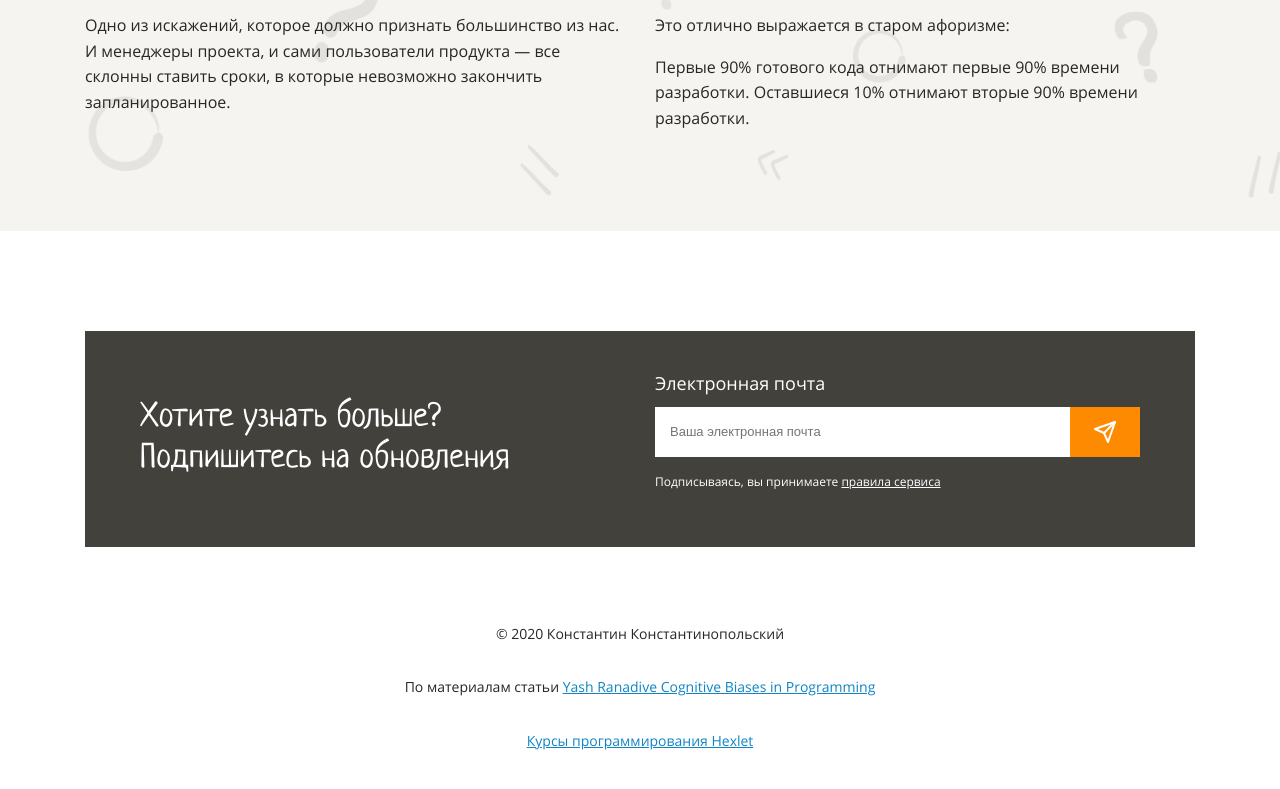
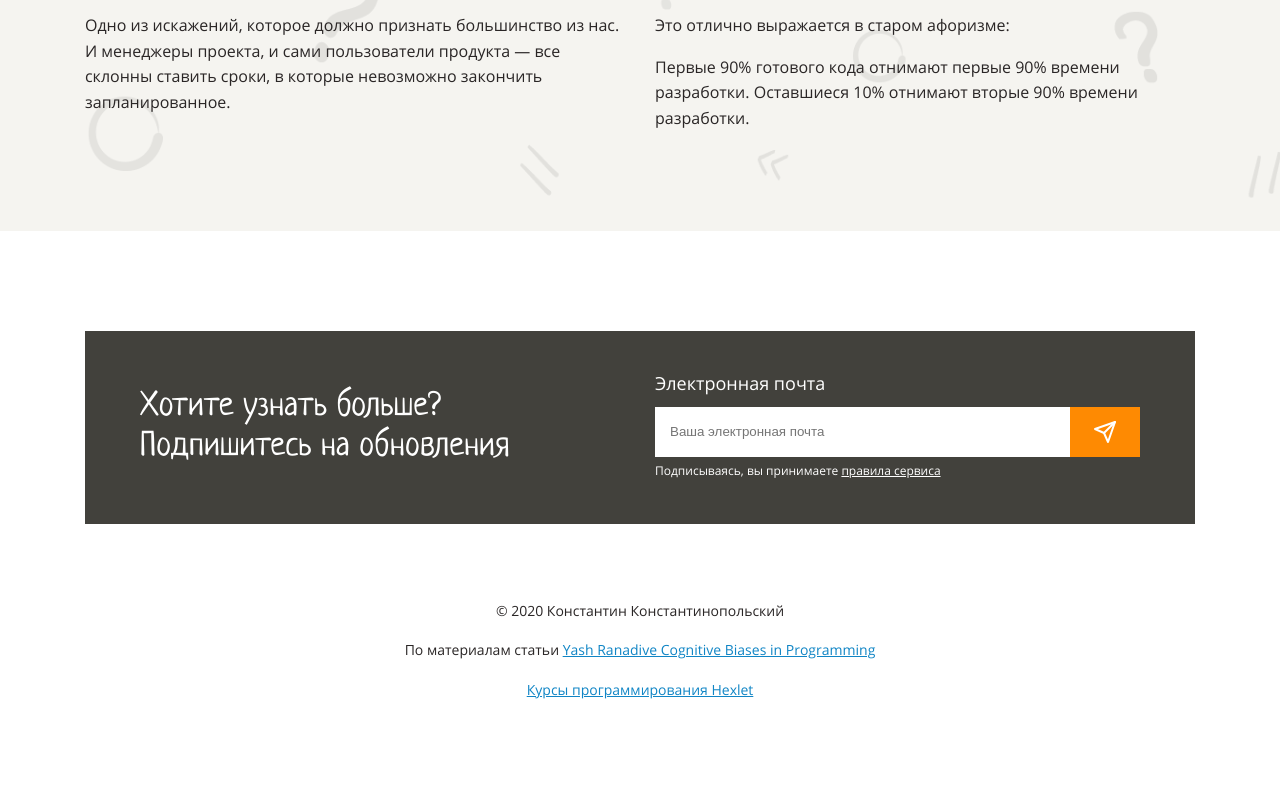
Before and after one commit to disheg/layout-designer-project-lvl1, a website: page src/index.html in a window 1280 px wide. Shown: the part 7023-7812 px from the top of the page. Drawn offline with Linux system fonts and the light colour scheme.

Commit message:
fix pixel perfect

```diff
--- a/src/index.html
+++ b/src/index.html
@@ -189,22 +189,20 @@
     <footer>
         <div class="container">
             <div class="footer-subscribe text-white bg-primary-dark">
-                <div class="col mr-30"><h3>Хотите узнать больше?<br>Подпишитесь на обновления</h3></div>
-                <div class="col">
-                    <form>
-                        <label class="form-label">Электронная почта</label>
-                        <div class="pos-r d-flex">
-                            <input placeholder="Ваша электронная почта" class="footer-input">
-                            <button class="form-btn primary"></button>
-                        </div>
-                    </form>
-                    <p class="fs-12">Подписываясь, вы принимаете <a class="form-link">правила сервиса</a></p>
-                </div>
+                <h3>Хотите узнать больше?<br>Подпишитесь на обновления</h3>
+                <form>
+                    <label class="form-label">Электронная почта</label>
+                    <fieldset class="form-control">
+                        <input class="form-input" id="email" placeholder="Ваша электронная почта" type="email">
+                        <button class="form-btn primary" aria-label="Отправить"></button>
+                    </fieldset>
+                    <span class="fs-12">Подписываясь, вы принимаете <a class="form-link">правила сервиса</a></span>
+                </form>
             </div>
             <div class="footer-information">
-                <p class="mt-14">© 2020 Константин Константинопольский</p>
-                <p class="mt-14">По материалам статьи <a class="link" href="https://medium.com/hackernoon/cognitive-biases-in-programming-5e937707c27b">Yash Ranadive Cognitive Biases in Programming</a></p>
-                <p class="mt-14"><a class="link" href="https://ru.hexlet.io/">Курсы программирования Hexlet</a></p>
+                <p>© 2020 Константин Константинопольский</p>
+                <p>По материалам статьи <a class="link" href="https://medium.com/hackernoon/cognitive-biases-in-programming-5e937707c27b">Yash Ranadive Cognitive Biases in Programming</a></p>
+                <p><a class="link" href="https://ru.hexlet.io/">Курсы программирования Hexlet</a></p>
             </div>
         </div>
     </footer>
--- a/src/styles/style.css
+++ b/src/styles/style.css
@@ -274,7 +274,7 @@ a {
 
 .footer {
   width: 1110px;
-  margin: auto;
+  margin: 0 auto;
   padding: 100px 0;
 }
 
@@ -285,18 +285,25 @@ a {
   max-width: 1110px;
   margin: 0 auto;
   padding: 40px 55px;
+
+  background-color: var(--default);
 }
 
-.footer-input {
-  flex-grow: 1;
-  box-sizing: border-box;
+.form-control {
+  position: relative;
+
+  margin: 0;
+  padding: 0;
+
+  border: 0;
+}
+
+.form-input {
+  width: 423px;
   height: 50px;
-
+  margin-right: 62px;
   padding: 15px;
 
-  font-size: 13px;
-
-  background: #fff;
   border: 0;
 }
 
@@ -352,12 +359,10 @@ a {
 }
 
 .footer-information {
-  display: flex;
-  flex-direction: column;
-  align-items: center;
-  margin-top: 60px;
+  margin-top: 74px;
 
   font-size: 14px;
+  text-align: center;
 }
 
 .link {
```
